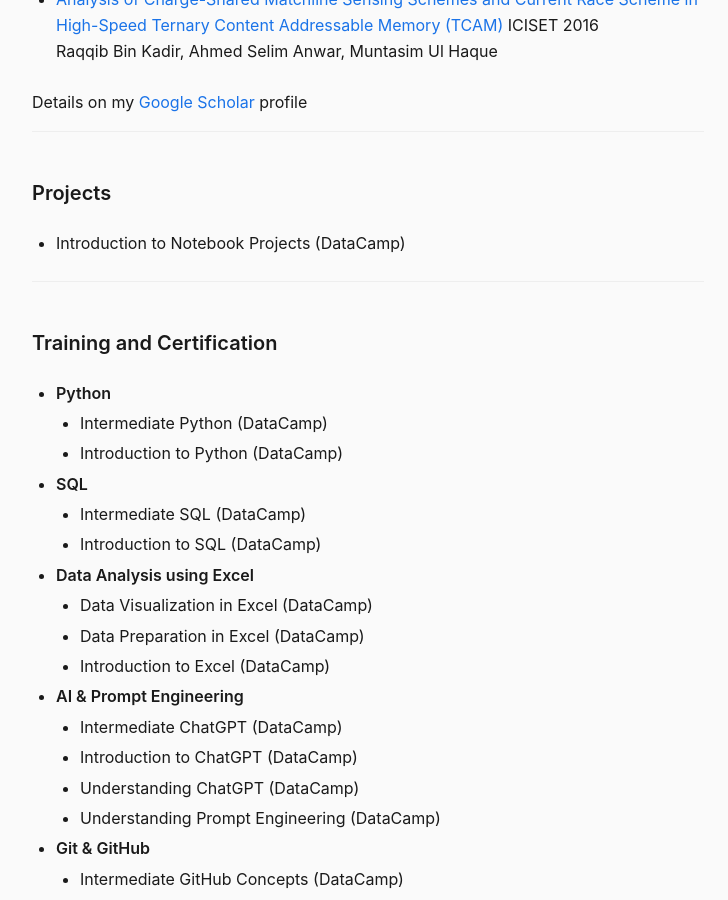
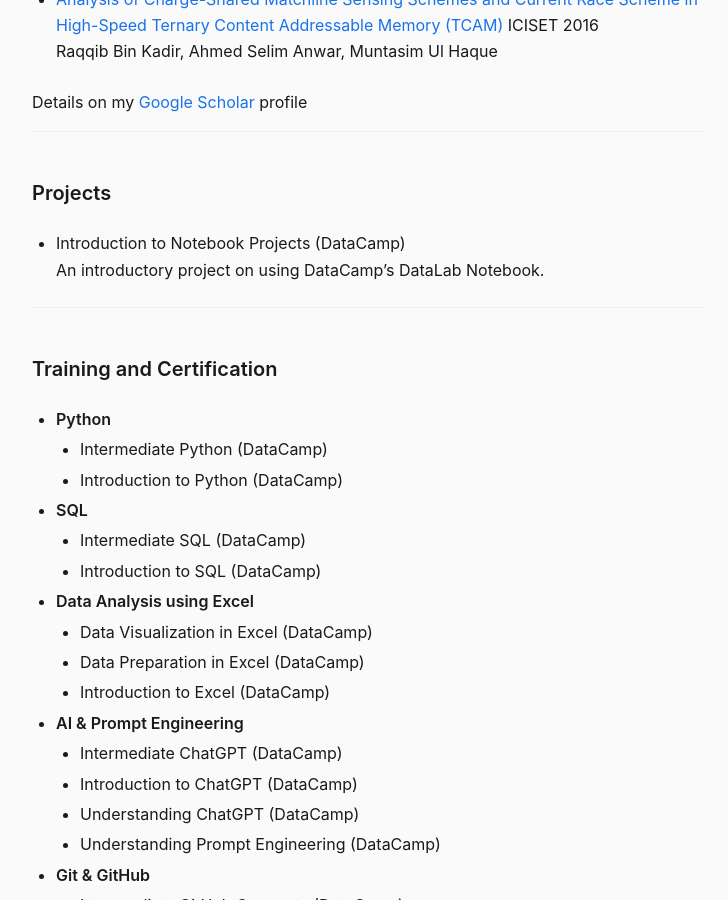
Before and after one commit to muntasimulhaque/muntasimulhaque.github.io, a Jekyll site: the page built from index.md, in a window 1280 px wide and 900 px high, scrolled down 1955 px. Shown: the whole window, without its empty margins (272-1000 px from the left). Built offline with Jekyll 4.4.1, drawn with Linux system fonts in a browser that asks for light colours.

Commit message:
Update index.md

```diff
--- a/index.md
+++ b/index.md
@@ -55,6 +55,7 @@
 #### Projects
 
 * Introduction to Notebook Projects (DataCamp)
+    An introductory project on using DataCamp's DataLab Notebook.
 
 #### Training and Certification
 
```
